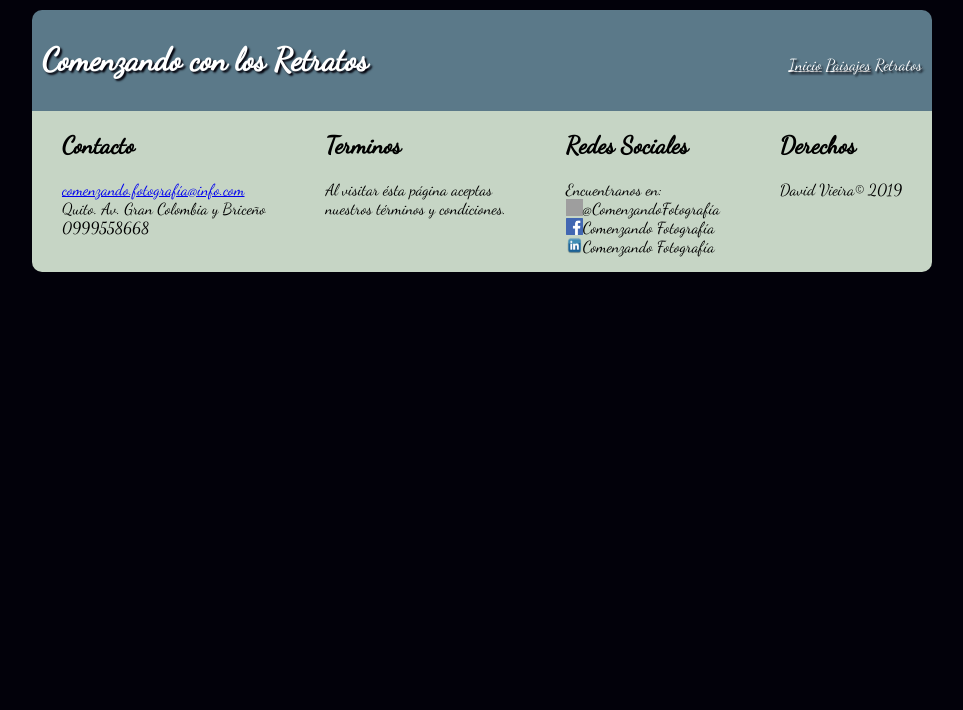
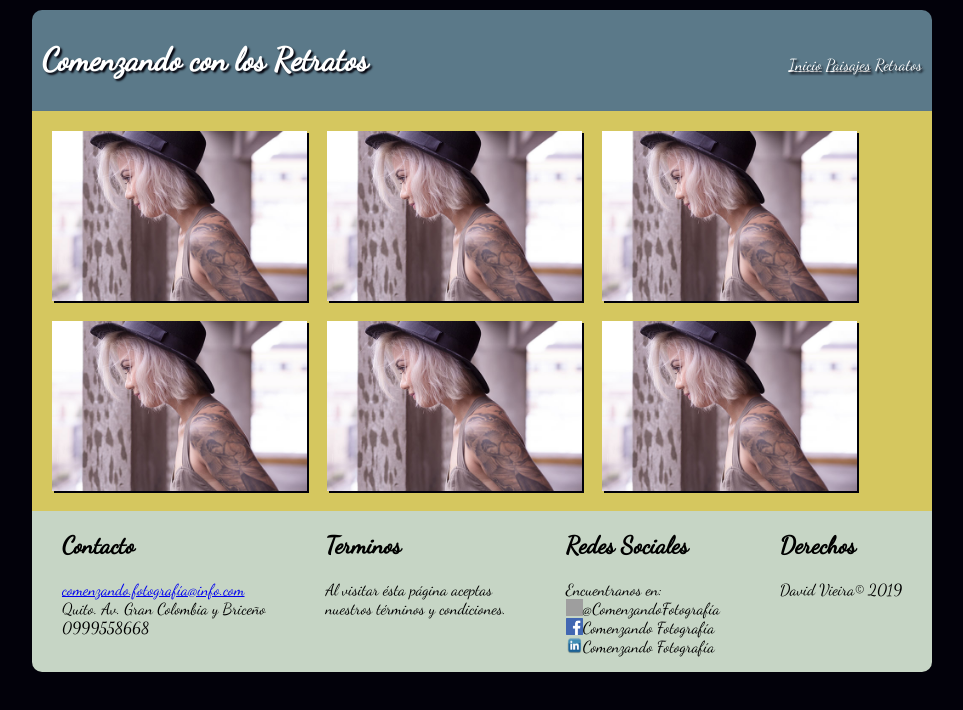
Before and after one commit to davisao1996/Ejercicio_Final, a plain HTML site: page Retratos.html in a window 1280 px wide. Shown: the whole page, without its empty margins (158-1121 px from the left). Drawn offline with Linux system fonts and the light colour scheme; grey boxes are pictures that could not be loaded.

Commit message:
Description and portrait added

```diff
--- a/CSS/styles_retratos.css
+++ b/CSS/styles_retratos.css
@@ -9,6 +9,24 @@ body {
 }
 .cabecera {
   flex-grow: 2;
+}
+.Contenido  {
+  background-color: #d5c75f;
+  padding: 10px;
+  margin: auto;
+}
+section {
+  display: inline-flex;
+  flex-wrap: wrap;
+  margin: auto;
+}
+.Contenido img {
+  display: block;
+  margin: auto;
+  box-shadow: 2px 2px #02010a;
+}
+.Contenido article{
+  margin: 10px;
 }
 header {
   background-color: #5b7989;
--- a/Retratos.html
+++ b/Retratos.html
@@ -19,7 +19,31 @@
         <a href="Retratos.html" id="Retratos">Retratos</a>
       </nav>
     </header>
+    <div class="Contenido">
+      <section>
+        <article class="imagen1">
+          <img src="img/imagen_der.jpg" alt="Portrait" height="170px">
+        </article>
+        <article class="imagen2">
+          <img src="img/imagen_der.jpg" alt="Portrait" height="170px">
+        </article>
+        <article class="imagen3">
+          <img src="img/imagen_der.jpg" alt="Portrait" height="170px">
+        </article>
+      </section>
+      <section>
+        <article class="imagen4">
+        <img src="img/imagen_der.jpg" alt="Portrait" height="170px">
+        </article>
+        <article class="imagen5">
+        <img src="img/imagen_der.jpg" alt="Portrait" height="170px">
+        </article>
+        <article class="imagen6">
+        <img src="img/imagen_der.jpg" alt="Portrait" height="170px">
+        </article>
 
+      </section>
+      </div>
     <footer>
       <article class="Contacto">
         <h2>Contacto</h2>
```
Also changed, not shown: Paisajes.html (+6 -6 lines), index.html (+3 -3 lines).
